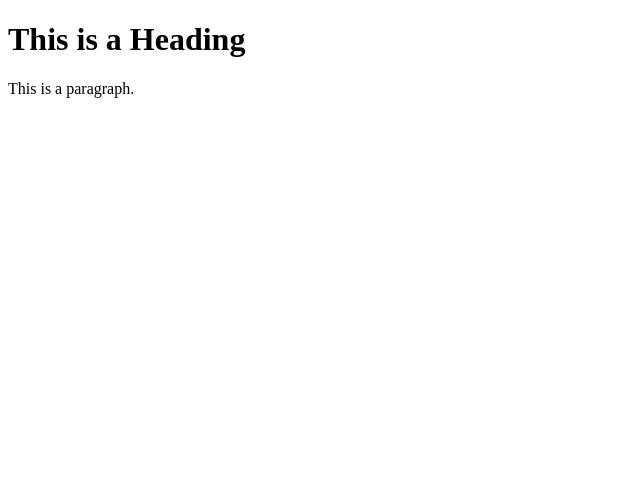
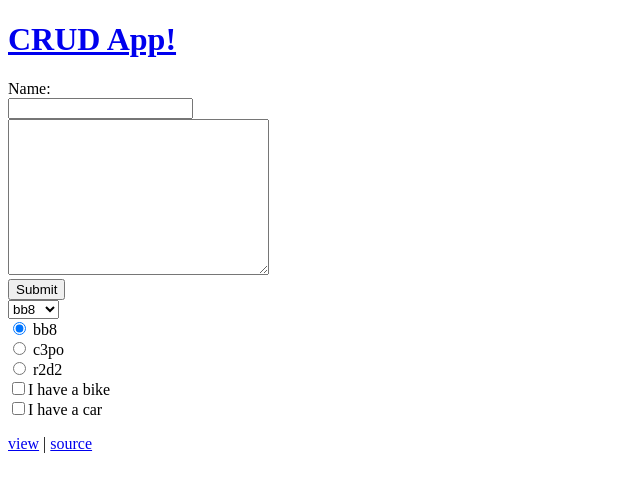
Before and after one commit to jmarcellus90/robots-apps, a plain HTML site: page new.html in a window 1280 px wide. Shown: the whole page, without its empty margins (0-640 px from the left). Drawn offline with Linux system fonts and the light colour scheme.

Commit message:
checkpoint 1.2

```diff
--- a/new.html
+++ b/new.html
@@ -1,12 +1,47 @@
 <!DOCTYPE html>
 <html>
 <head>
-<title>Page Title</title>
+        <title>New</title>
 </head>
 <body>
 
-<h1>This is a Heading</h1>
-<p>This is a paragraph.</p>
+    <header>
+        <h1>
+              <a href="index.html">CRUD App!</a>
+            </h1>
+    </header>
+
+    <form>
+        Name:<br>
+      <input type="text" name="Name"><br>
+        <textarea name="Description" rows="10" cols="30"></textarea>
+      <br>
+      <input type="submit">
+        <br>
+        <select name="robots">
+          <option value="bb8">bb8</option>
+          <option value="c3po">c3po</option>
+          <option value="r2d2">r2d2</option>
+        </select>
+        <br>
+        <form>
+            <div>
+                <input type="radio" name="Robots" value="bb8" checked> bb8<br>
+                <input type="radio" name="Robots" value="c3po"> c3po<br>
+                <input type="radio" name="Robots" value="r2d2"> r2d2
+            </div>
+        </form>
+        <form action="">
+            <input type="checkbox" name="vehicle" value="Bike">I have a bike<br>
+            <input type="checkbox" name="vehicle" value="Car">I have a car
+        </form>
+        </form>
 
 </body>
+<footer>
+    <p>
+          <a href="https://jmarcellus90.github.io/robots-apps/">view</a> |
+          <a href="https://github.com/jmarcellus90/robots-apps">source</a>
+    </p>
+</footer>
 </html>
```
Also changed, not shown: bb8.html (+25 -2 lines), c3po.html (+26 -2 lines), index.html (+5 -14 lines), r2d2.html (+26 -2 lines).
